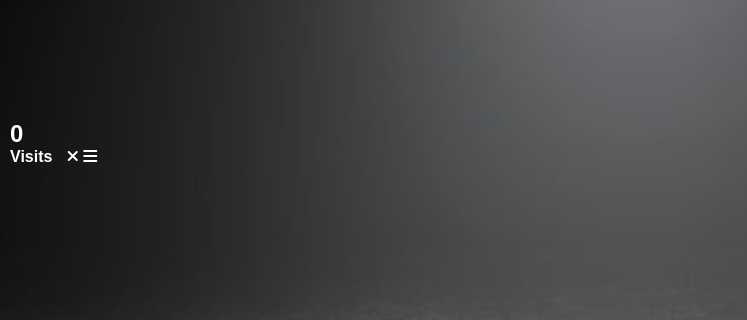
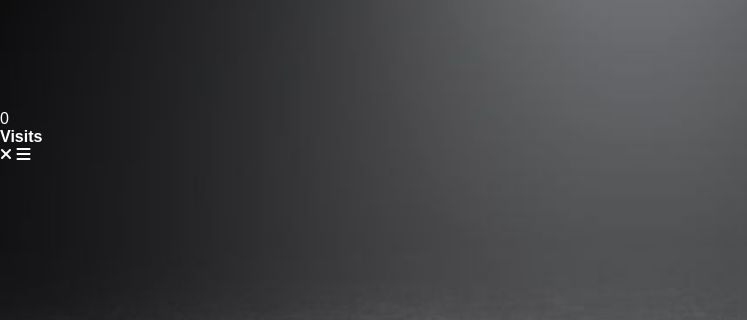
Before and after one commit to Gembaliharisantosh/portfolio, a plain HTML site: page index.html in a window 1280 px wide. Shown: the part 255-575 px from the top of the page, 0-747 px from the left. Drawn offline with Linux system fonts and the light colour scheme.

Commit message:
Update style.css

```diff
--- a/style.css
+++ b/style.css
@@ -30,18 +30,6 @@ body{
 }
 
 
-.counter {
-    display: inline-block;
-    margin: 10px;
-    font-family: Arial, sans-serif;
-    font-size: 16px;
-}
-
-#pageviews-count,
-#visits-count {
-    font-weight: bold;
-    font-size: 24px;
-}
 
 .container{
     padding: 10px 10%;
```
